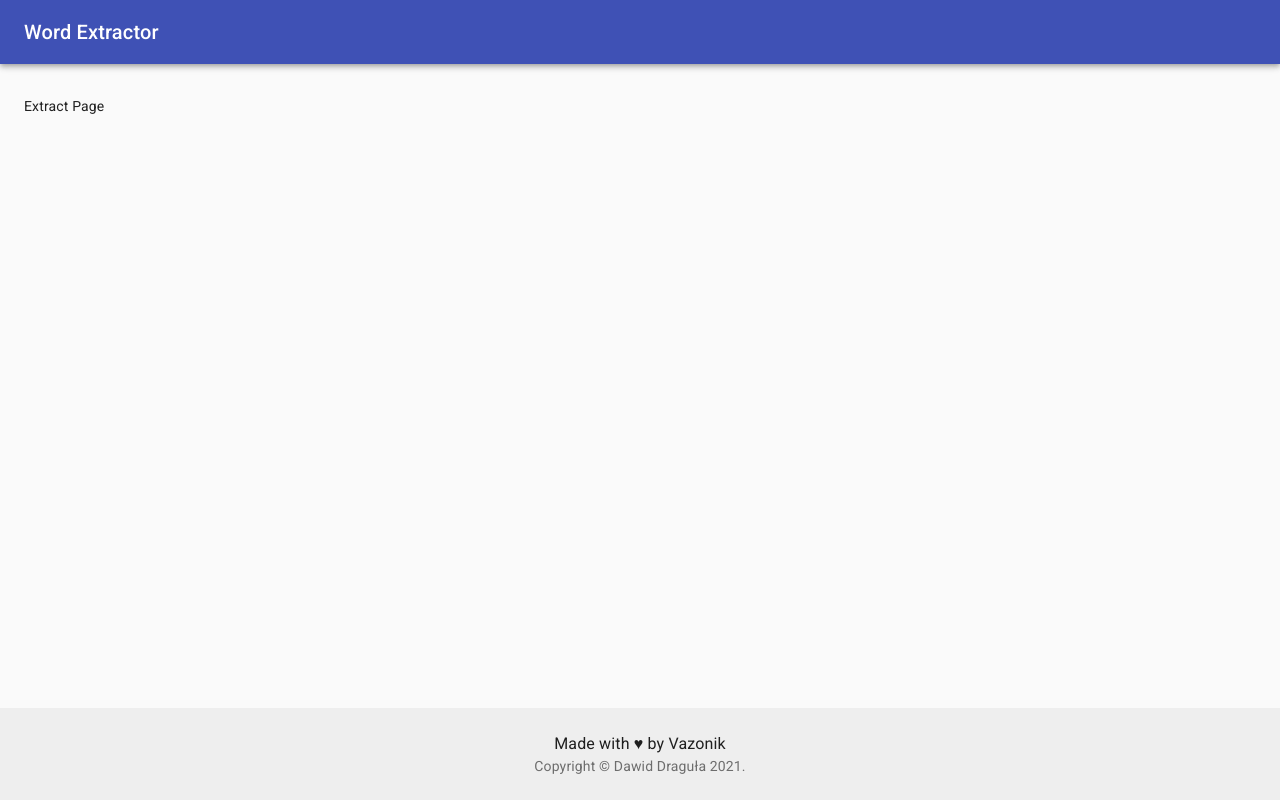
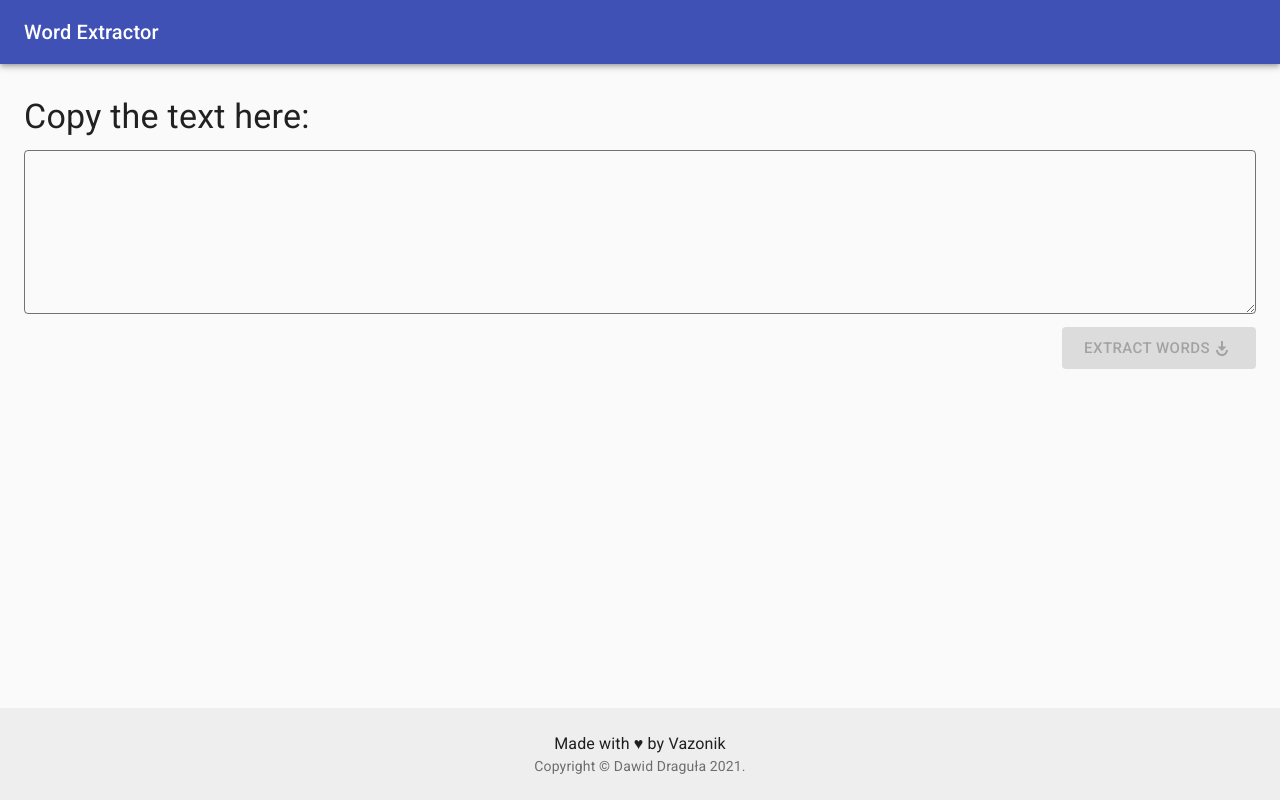
Before and after one commit to ddragula/word-extractor, a React (Create React App) app: page /#/extract in a window 1280 px wide. Built offline with nearby package versions, Linux system fonts and the light colour scheme.

Commit message:
Extract page

```diff
--- a/src/components/App/ExtractPage/ExtractPage.jsx
+++ b/src/components/App/ExtractPage/ExtractPage.jsx
@@ -1,8 +1,39 @@
-import React from 'react';
+import React, {useState} from 'react';
+import {Button, TextareaAutosize, Typography} from "@material-ui/core";
+import extractPageStyles from "./extractPageStyles";
+import PlayForWorkIcon from '@material-ui/icons/PlayForWork';
 
 function ExtractPage() {
+    const [ submitButtonDisabled, setSubmitButtonDisabled ] = useState(true);
+
+    const textAreaChangeHandler = e => {
+        if (e.target.value) {
+            if (submitButtonDisabled === true)
+            {
+                setSubmitButtonDisabled(false);
+            }
+        } else {
+            if (submitButtonDisabled === false)
+            {
+                setSubmitButtonDisabled(true);
+            }
+        }
+    }
+
+    const classes = extractPageStyles();
+
     return (
-        <div>Extract Page</div>
+        <>
+            <Typography component="h1" variant="h4" color="textPrimary" gutterBottom>
+                Copy the text here:
+            </Typography>
+            <TextareaAutosize className={classes.textarea} onChange={textAreaChangeHandler} minRows={6} maxRows={26} />
+            <div className={classes.buttonDiv}>
+                <Button variant="contained" color="primary" size="large" disabled={submitButtonDisabled}>
+                    Extract Words <PlayForWorkIcon />
+                </Button>
+            </div>
+        </>
     );
 }
 
--- /dev/null
+++ b/src/components/App/ExtractPage/extractPageStyles.js
@@ -0,0 +1,23 @@
+import {makeStyles} from "@material-ui/core";
+
+const extractPageStyles = makeStyles(theme => ({
+    textarea: {
+        width: '100%',
+        padding: '18.5px 14px',
+        borderRadius: 4,
+        border: '1px solid grey',
+        borderColor: theme.palette.text.secondary,
+        '&:hover': {
+            borderColor: theme.palette.text.primary
+        },
+        backgroundColor: "transparent",
+        font: 'inherit'
+    },
+    buttonDiv: {
+        display: 'flex',
+        flexDirection: 'row-reverse',
+        marginTop: theme.spacing(1)
+    }
+}));
+
+export default extractPageStyles;
```
